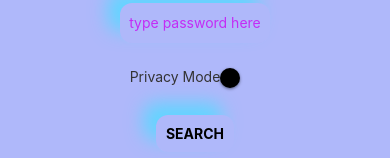
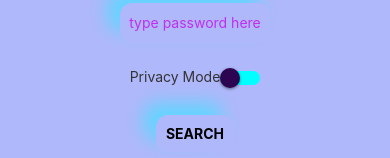
Before and after one commit to Techno-Hwizrdry/CheckPwnedPassword, a React Native app: screen / in a window 390 px wide. Shown: the part 374-532 px from the top of the page. Built offline with nearby package versions, Linux system fonts and the light colour scheme.

Commit message:
A little more code clean up.
Replaced hex code strings with constants.
Removed unused components from import statements.

```diff
--- a/src/components/CheckPwnedPassword.js
+++ b/src/components/CheckPwnedPassword.js
@@ -6,7 +6,7 @@
 */
 
 import React, { useState } from 'react';
-import { Button, Switch, Text, TextInput, TouchableOpacity, View } from 'react-native';
+import { Switch, Text, TextInput, TouchableOpacity, View } from 'react-native';
 import * as Crypto from 'expo-crypto';
 import { styles } from "./Styles";
 
@@ -24,7 +24,7 @@ export default function App() {
     });
 
     const handlePrivacyMode = () => {
-        setState( {...state, 'privacyMode': !state['privacyMode']} );
+        setState( {...state, privacyMode: !state.privacyMode} );
     }
 
     const handlePwdInput = (pwd) => {
@@ -117,8 +117,8 @@ export default function App() {
                 <Text style={ styles.privacy_mode }>Privacy Mode</Text>
                 <Switch
                     onValueChange = { handlePrivacyMode }
-                    trackColor={{ true: styles.found.color }}
-                    thumbColor={ 'black' }
+                    trackColor={{ true: styles.found.color, false: 'cyan' }}
+                    thumbColor={ styles.welcome.color }
                     value = { state.privacyMode }
                 />
             </View>
--- a/src/components/Styles.js
+++ b/src/components/Styles.js
@@ -2,10 +2,8 @@ import { StyleSheet } from "react-native";
 
 const BLACK = '#000000';
 const BACKGROUND = '#AFB8FA';
-const DARK = '#DFE4EA';
 const DARKGRAY = '#333333';
-const TEXTINPUTCOLOR = '#7BC3F9';
-const WHITE = '#FFFFFF';
+const TITLE = "#2C0452";
 
 const ELEVATION = 30;
 const RADIUS = 12;
@@ -66,7 +64,7 @@ const styles = StyleSheet.create({
       textAlign: 'center'
     },
     not_found: {
-      color: "#2C0452",
+      color: TITLE,
       fontSize: 20,
       fontWeight: 'bold',
       marginTop: 30,
@@ -86,7 +84,7 @@ const styles = StyleSheet.create({
       padding: 10
     },
     welcome: {
-      color: "#2C0452",
+      color: TITLE,
       fontSize: 30,
       textAlign: 'center',
       margin: 10,
```
